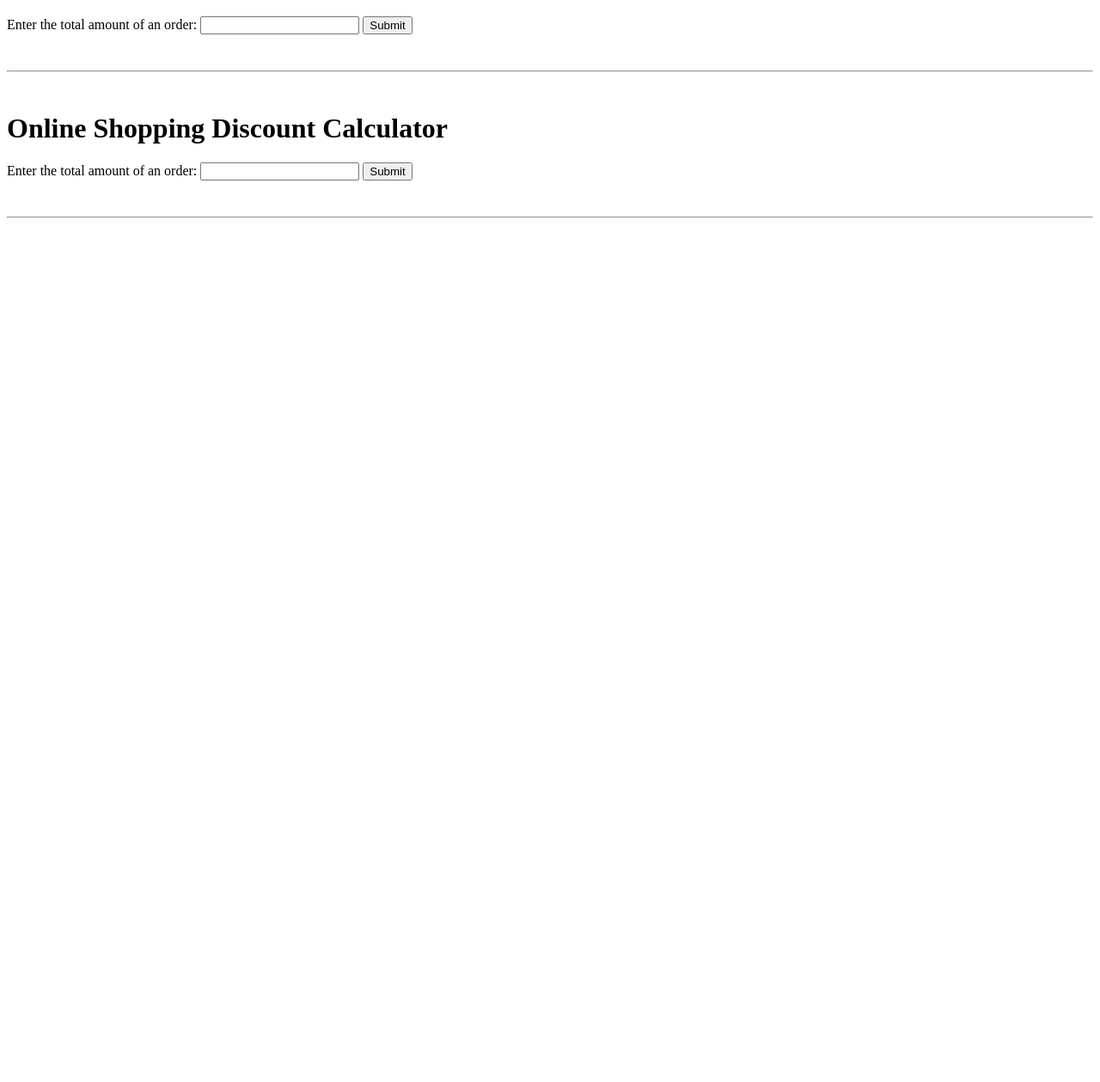
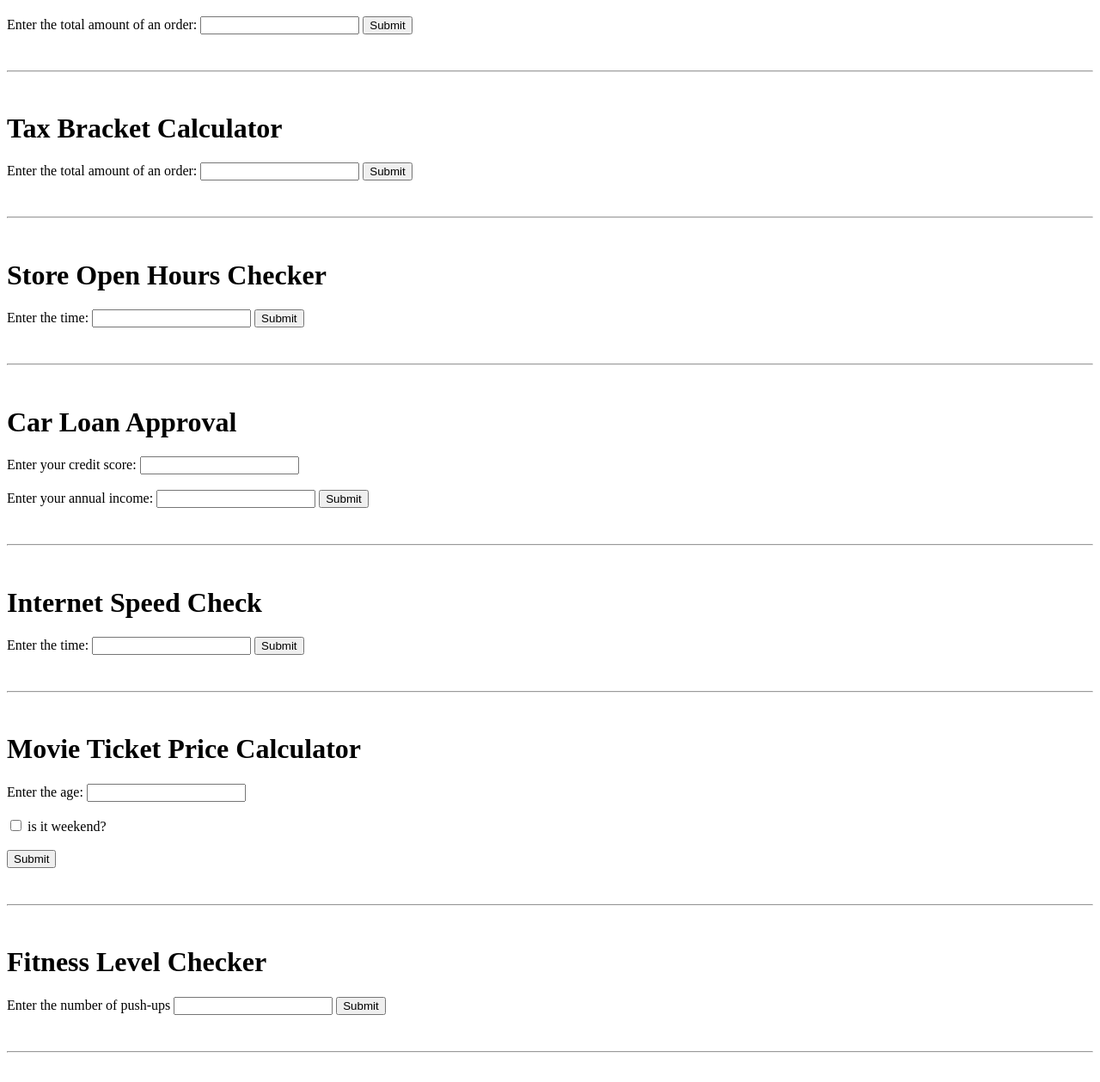
Before and after one commit to AnanoGagnidze/Courseleader, a plain HTML site: page Lecture_12/index.html in a window 1280 px wide. Shown: the part 574-1833 px from the top of the page at 86% size. Before the commit the page ends 862 px from the top, so only its background shows below. Drawn offline with Linux system fonts and the light colour scheme.

Commit message:
all done

```diff
--- a/Lecture_12/index.html
+++ b/Lecture_12/index.html
@@ -47,16 +47,79 @@
     <br>
     <hr>
     <br>
-    <h1>Online Shopping Discount Calculator</h1>
+    <h1>Tax Bracket Calculator</h1>
     <form>
-        <label for="order">Enter the total amount of an order: </label>
-        <input type="number" id="order" name="order">
-        <button type="button" value="submit" onclick="applyDiscount()">Submit</button>
-        <p id="discount"></p>
+        <label for="income">Enter the total amount of an order: </label>
+        <input type="number" id="income" name="income">
+        <button type="button" value="submit" onclick="calculateTax()">Submit</button>
+        <p id="tax"></p>
     </form>
     <br>
     <hr>
     <br>
+    <h1>Store Open Hours Checker</h1>
+    <form>
+        <label for="hour">Enter the time: </label>
+        <input type="number" id="hour" name="hour">
+        <button type="button" value="submit" onclick="isStoreOpen()">Submit</button>
+        <p id="store"></p>
+    </form>
+    <br>
+    <hr>
+    <br>
+    <h1>Car Loan Approval</h1>
+    <form>
+        <div class="carLoan">
+        <label for="creditScore">Enter your credit score: </label>
+        <input type="number" id="creditScore" name="creditScore">
+        <br>
+        <br>
+        <label for="annualIncome">Enter your annual income: </label>
+        <input type="number" id="annualIncome" name="annualIncome">
+        <button type="button" value="submit" onclick="approveCarLoan()">Submit</button>
+        </div>
+        <p id="loan"></p>
+    </form>
+    <br>
+    <hr>
+    <br>
+    <h1>Internet Speed Check</h1>
+    <form>
+        <label for="speed">Enter the time: </label>
+        <input type="number" id="speed" name="speed">
+        <button type="button" value="submit" onclick="checkInternetSpeed()">Submit</button>
+        <p id="result"></p>
+    </form>
+    <br>
+    <hr>
+    <br>
+    <h1>Movie Ticket Price Calculator</h1>
+    <form>
+        <label for="ageInput">Enter the age: </label>
+        <input type="number" id="ageInput" name="ageInput">
+        <br>
+        <br>
+        <label for="weekend"><input type="checkbox" name="weekend" id="weekend"> is it weekend?</label>
+        <br>
+        <br>
+        <button type="button" value="submit" onclick="calculateTicketPrice()">Submit</button>
+        <p id="ticketPrice"></p>
+    </form>
+    <br>
+    <hr>
+    <br>
+    <h1>Fitness Level Checker</h1>
+    <form>
+        <label for="pushUps">Enter the number of push-ups </label>
+        <input type="number" id="pushUps" name="pushUps">
+        <button type="button" value="submit" onclick="checkFitnessLevel()">Submit</button>
+        <p id="check"></p>
+    </form>
+    <br>
+    <hr>
+    <br>
+
+
     <script src="script.js"></script>
 
 </body>
--- a/Lecture_12/script.js
+++ b/Lecture_12/script.js
@@ -46,16 +46,108 @@ function calculateElectricityBill() {
 }
 
 function applyDiscount() {
-    let order = Number(document.getElementById("order").value)
+    let order = Number(document.getElementById("order").value);
     let discount = 0
 
     if (order) {
-        if (order >= 100 && order <= 200) {
+        if (order >= 1 && order <=100 ) {
+            discount = order * 0;
+        } else if (order > 100 && order <=200) {
             discount = order * 0.1;
-        } else if (order > 200) {
+        } else {
             discount = order * 0.15;
         }
 
         document.getElementById("discount").innerHTML = "Your Discount is " + discount + "$";
     }
 }
+
+function calculateTax() {
+    let income = Number(document.getElementById("income").value);
+    let tax = 0
+
+    if (income) {
+        if (income >=1 && income <10000) {
+            tax = income * 0.1;
+        } else if (income >=10000 && income <=50000) {
+            tax = income * 0.2;
+        } else {
+            tax = income * 0.3;
+        }
+
+        document.getElementById("tax").innerHTML = "Your tax is " + tax + "$";
+    }
+}
+
+
+function isStoreOpen() {
+    if (hour >=9 && hour <=21) {
+        store = "is open"
+    } else {
+        store = "is closed"
+    }
+
+    document.getElementById("store").innerHTML = "Store " + store
+}
+
+function approveCarLoan() {
+    if (creditScore > 700 && annualIncome > 50000) {
+        document.getElementById("loan").innerHTML = "Loan Approved";
+    } else {
+        document.getElementById("loan").innerHTML = "Loan Denied";
+    }
+}
+
+function checkInternetSpeed() {
+    if (speed) {
+        if (speed > 1 && speed < 10) {
+            result = "Poor"
+        } else if (speed > 10 && speed < 25) {
+            result = "Average"
+        } else {
+            result = "Good"
+        }
+
+        document.getElementById("result").innerHTML = "internet speed is " + result;
+    }
+}
+
+function calculateTicketPrice() {
+    let ageInput = document.getElementById("ageInput").value;
+    let isWeekend = document.getElementById("weekend").checked;
+    let ticketPrice = 0
+
+    if (ageInput) {
+        if (ageInput >= 18 && ageInput <= 60) {
+            ticketPrice = 12
+        } else {
+            ticketPrice = 8
+        }
+
+        if (isWeekend) {
+            ticketPrice = ticketPrice + 2
+        }
+
+        document.getElementById("ticketPrice").innerHTML = "Ticket price is " + ticketPrice + "$"
+    }
+
+}
+
+function checkFitnessLevel() {
+    let pushUps = document.getElementById("pushUps").value;
+    let check = 0
+
+    if (pushUps) {
+        if (pushUps >=1 && pushUps < 15) {
+            check = "Poor";
+        } else if (pushUps >= 15 && pushUps <=29) {
+            check = "Average";
+        } else if (pushUps >= 30 && pushUps <= 49) {
+            check = "Good";
+        } else {
+            check = "Excellent"
+        }
+
+        document.getElementById("check").innerHTML = "Your Fitness Level is " + check;
+    }
+}
```
